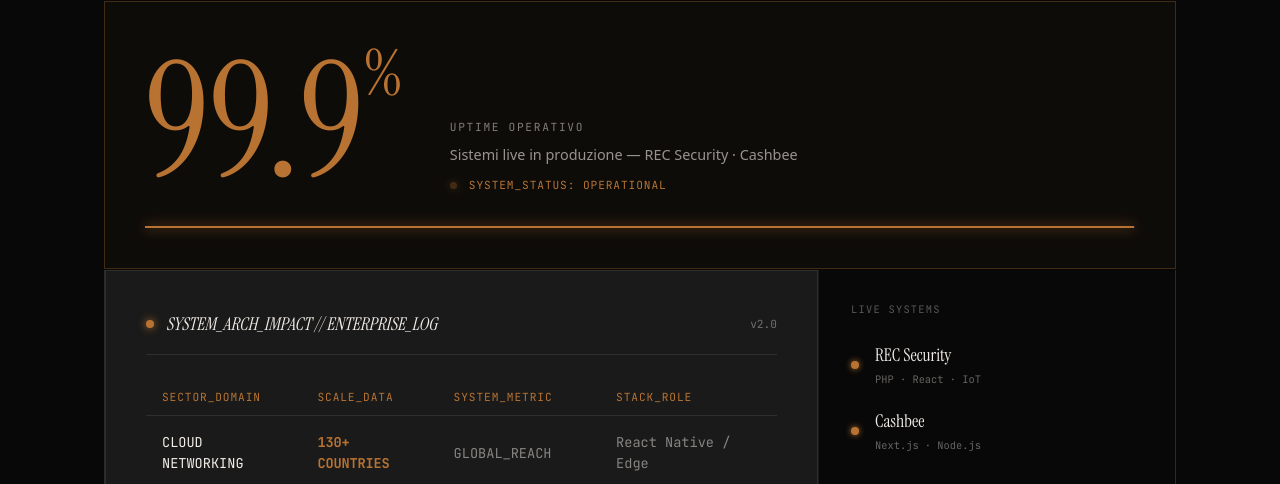
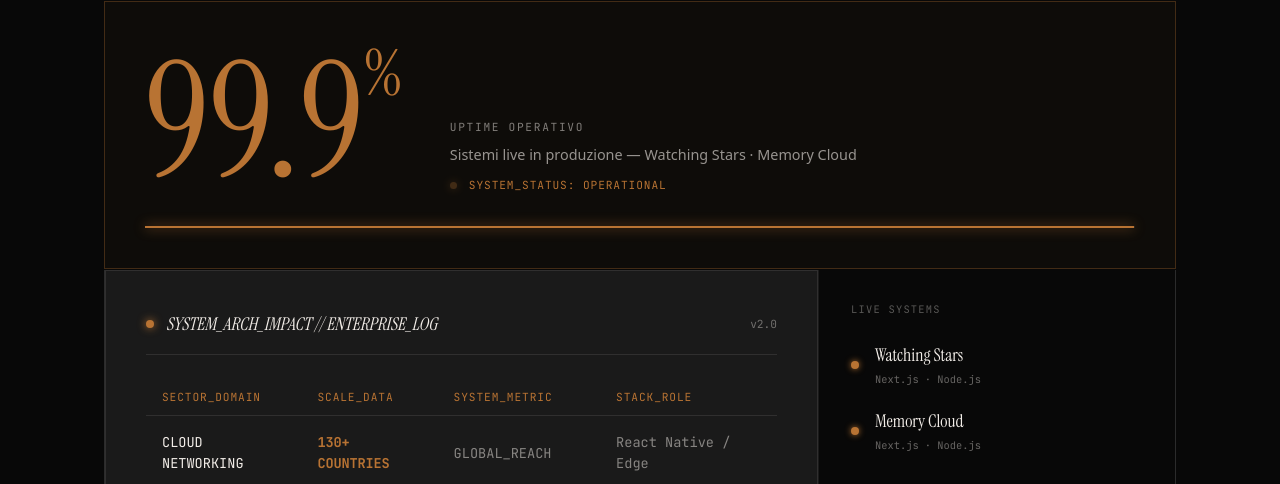
Before and after one commit to Flame0510/micheletornello.com, a Next.js app: page / in a window 1280 px wide. Shown: the part 2965-3449 px from the top of the page. Built offline with nearby package versions, Linux system fonts and the light colour scheme.

Commit message:
fix: live systems updated to Watching Stars + Memory Cloud

```diff
--- a/src/app/page.tsx
+++ b/src/app/page.tsx
@@ -151,14 +151,14 @@ export default function HomePage() {
 
   const operations = [
     {
-      name: 'REC Security',
-      stack: 'Node/PostgreSQL',
-      metric: '99.9% uptime'
+      name: 'Watching Stars',
+      stack: 'Next.js/Node',
+      metric: 'Live'
     },
     {
-      name: 'Cashbee',
+      name: 'Memory Cloud',
       stack: 'Next.js/Node',
-      metric: 'Cashback'
+      metric: 'Live'
     }
   ];
 
@@ -469,7 +469,7 @@ export default function HomePage() {
               <span className="pwH_hero_num">99.9<span className="pwH_hero_pct">%</span></span>
               <div className="pwH_hero_meta">
                 <span className="pwH_hero_label">UPTIME OPERATIVO</span>
-                <span className="pwH_hero_sub">Sistemi live in produzione — REC Security · Cashbee</span>
+                <span className="pwH_hero_sub">Sistemi live in produzione — Watching Stars · Memory Cloud</span>
                 <div className="pwH_status_bus">
                   <span className="pwH_pulse"></span>
                   <code className="pwH_status_code">SYSTEM_STATUS: OPERATIONAL</code>
@@ -529,14 +529,14 @@ export default function HomePage() {
                 <div className="pwH_live_item">
                   <div className="pwH_live_dot"></div>
                   <div>
-                    <div className="pwH_live_name">REC Security</div>
-                    <div className="pwH_live_stack">PHP · React · IoT</div>
+                    <div className="pwH_live_name">Watching Stars</div>
+                    <div className="pwH_live_stack">Next.js · Node.js</div>
                   </div>
                 </div>
                 <div className="pwH_live_item">
                   <div className="pwH_live_dot"></div>
                   <div>
-                    <div className="pwH_live_name">Cashbee</div>
+                    <div className="pwH_live_name">Memory Cloud</div>
                     <div className="pwH_live_stack">Next.js · Node.js</div>
                   </div>
                 </div>
```
